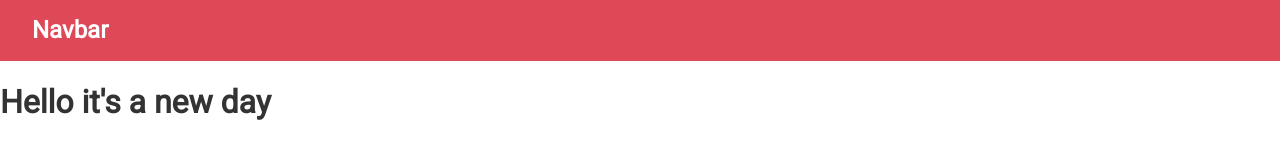
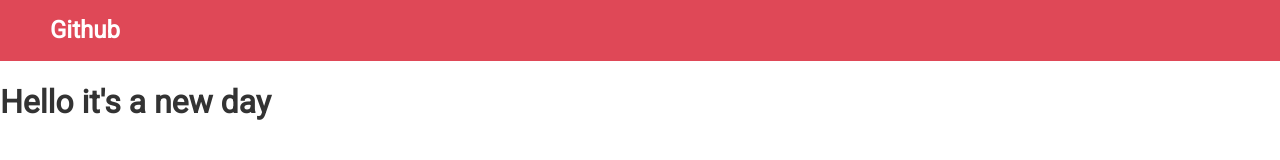
Before and after one commit to shams-aaliya/github-finder, a React (Create React App) app: page / in a window 1280 px wide. Shown: the top 160 px of the page. Built offline with nearby package versions, Linux system fonts and the light colour scheme.

Commit message:
committed

```diff
--- a/src/App.js
+++ b/src/App.js
@@ -7,7 +7,7 @@ class App extends Component {
   render(){
   return (
       <div className="App">
-      <Navbar />
+      <Navbar title="Github"/>
       <h1>Hello it's a new day</h1>
       </div>
     );
--- a/src/components/layout/Navbar.jsx
+++ b/src/components/layout/Navbar.jsx
@@ -4,8 +4,10 @@ export class Navbar extends Component {
     render() {
         return (
             <nav className="navbar bg-primary">
-
-                <h1>Navbar</h1>
+            <h1>
+            <i className="fab fa-github" />
+            {this.props.title}
+            </h1>
             </nav>
         )
     }
```
